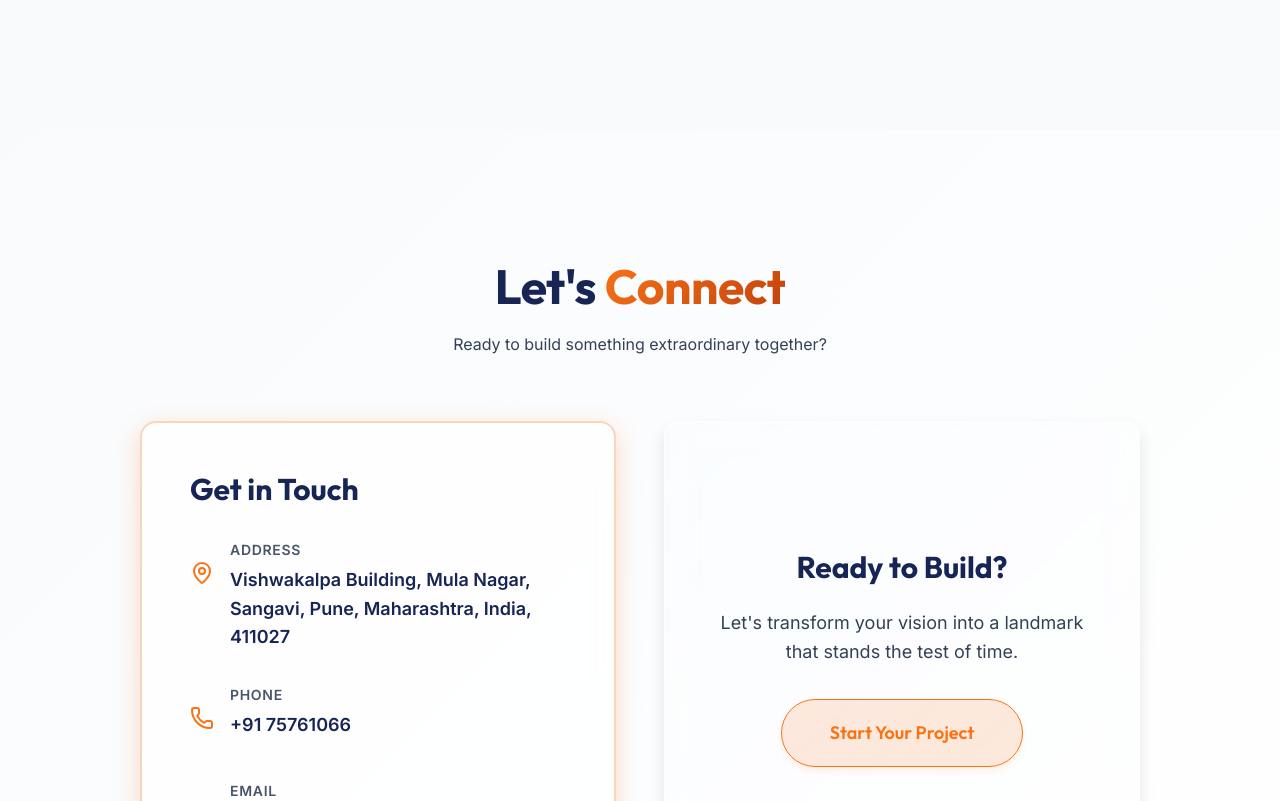
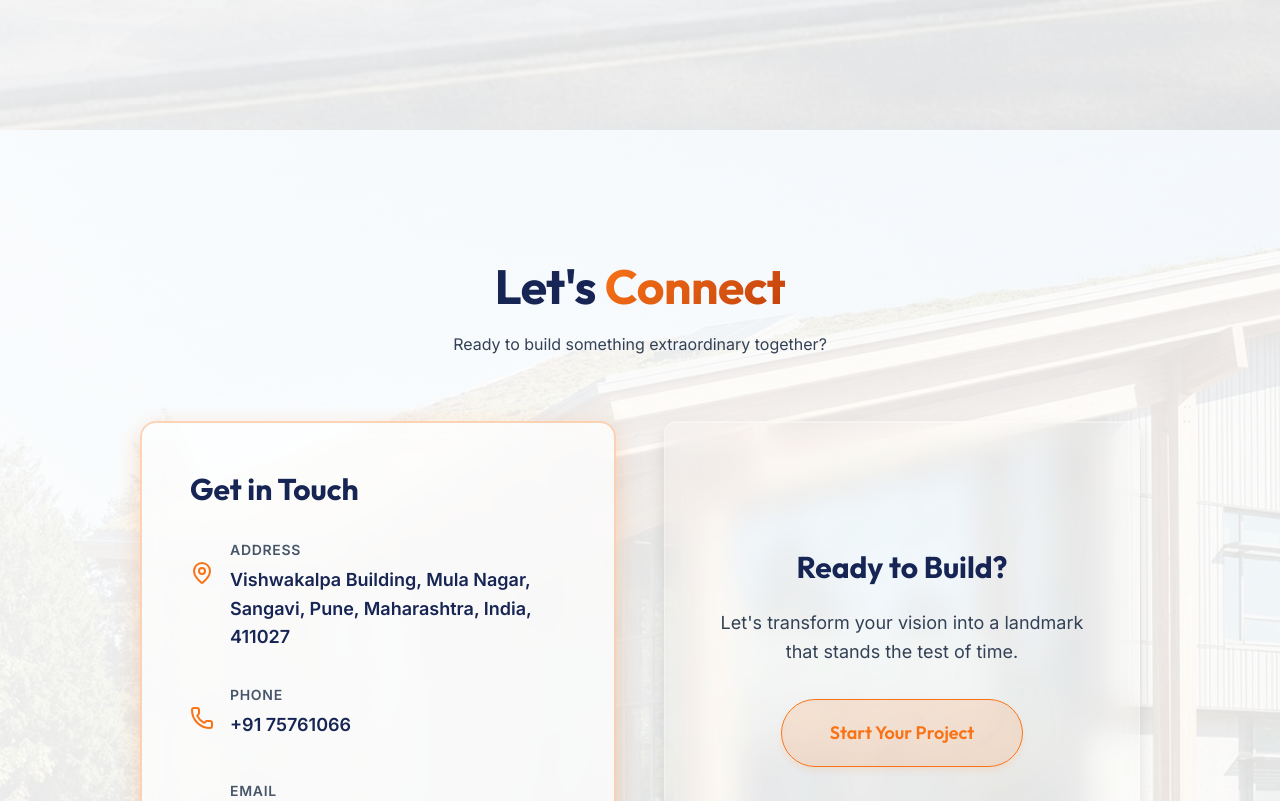
Before and after one commit to ayushghodke/Vishwakalpa, a React (Vite) app: page / in a window 1280 px wide. Shown: the part 5040-5841 px from the top of the page. Built offline with nearby package versions, Linux system fonts and the light colour scheme.

Commit message:
added background image

```diff
--- a/src/sections/About.css
+++ b/src/sections/About.css
@@ -1,6 +1,38 @@
 .about-section {
-    background: var(--color-gray-50);
     position: relative;
+    overflow: hidden;
+}
+
+.about-bg {
+    position: absolute;
+    top: 0;
+    left: 0;
+    width: 100%;
+    height: 100%;
+    z-index: 0;
+}
+
+.about-bg img {
+    width: 100%;
+    height: 100%;
+    object-fit: cover;
+    filter: grayscale(20%);
+}
+
+.about-overlay {
+    position: absolute;
+    top: 0;
+    left: 0;
+    width: 100%;
+    height: 100%;
+    background: linear-gradient(135deg,
+            rgba(255, 255, 255, 0.95) 0%,
+            rgba(255, 255, 255, 0.85) 100%);
+}
+
+.about-section .container {
+    position: relative;
+    z-index: 1;
 }
 
 /* Mission Statement */
--- a/src/sections/About.tsx
+++ b/src/sections/About.tsx
@@ -13,6 +13,11 @@ const About = () => {
 
     return (
         <section id="about" className="section-lg about-section">
+            <div className="about-bg">
+                <img src="/images/portfolio/institutional.jpg" alt="About Background" />
+                <div className="about-overlay"></div>
+            </div>
+
             <div className="container">
                 {/* Section Header */}
                 <div className="section-header text-center">
--- a/src/sections/Contact.css
+++ b/src/sections/Contact.css
@@ -1,5 +1,38 @@
 .contact-section {
-    background: linear-gradient(135deg, var(--color-gray-50) 0%, var(--color-white) 100%);
+    position: relative;
+    overflow: hidden;
+}
+
+.contact-bg {
+    position: absolute;
+    top: 0;
+    left: 0;
+    width: 100%;
+    height: 100%;
+    z-index: 0;
+}
+
+.contact-bg img {
+    width: 100%;
+    height: 100%;
+    object-fit: cover;
+    filter: grayscale(20%);
+}
+
+.contact-overlay {
+    position: absolute;
+    top: 0;
+    left: 0;
+    width: 100%;
+    height: 100%;
+    background: linear-gradient(135deg,
+            rgba(255, 255, 255, 0.95) 0%,
+            rgba(255, 255, 255, 0.85) 100%);
+}
+
+.contact-section .container {
+    position: relative;
+    z-index: 1;
 }
 
 /* Global Presence */
@@ -69,7 +102,7 @@
 
 /* Contact Section */
 .contact-wrapper {
-   /* margin-top: 0; */
+    /* margin-top: 0; */
 }
 
 .contact-grid {
--- a/src/sections/Contact.tsx
+++ b/src/sections/Contact.tsx
@@ -7,6 +7,11 @@ const Contact = () => {
 
     return (
         <section id="contact" className="section-lg contact-section">
+            <div className="contact-bg">
+                <img src="/images/portfolio/portfolio-primary.jpg" alt="Contact Background" />
+                <div className="contact-overlay"></div>
+            </div>
+
             <div className="container">
                 {/* Contact Information */}
                 <div className="contact-wrapper">
```
